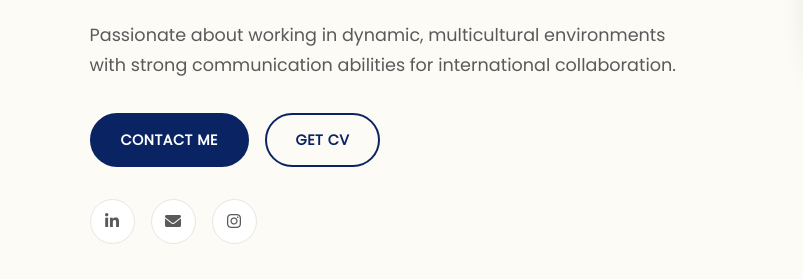
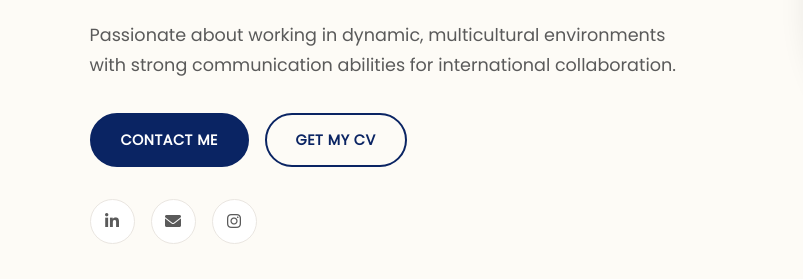
Before and after one commit to Nishant-444/portfolio_bhavna, a plain HTML site: page index.html in a window 1280 px wide. Shown: the part 398-677 px from the top of the page, 0-803 px from the left. Drawn offline with Linux system fonts and the light colour scheme.

Commit message:
"Get CV" => "GET MY CV"

```diff
--- a/index.html
+++ b/index.html
@@ -844,7 +844,7 @@
 						<div class="home-buttons">
 							<a href="#contact" class="btn">Contact Me</a>
 							<a href="bhavna_cv.pdf" class="btn btn-outline" download
-								>Get CV</a
+								>GET MY CV</a
 							>
 						</div>
 						<div class="social-icons">
```
